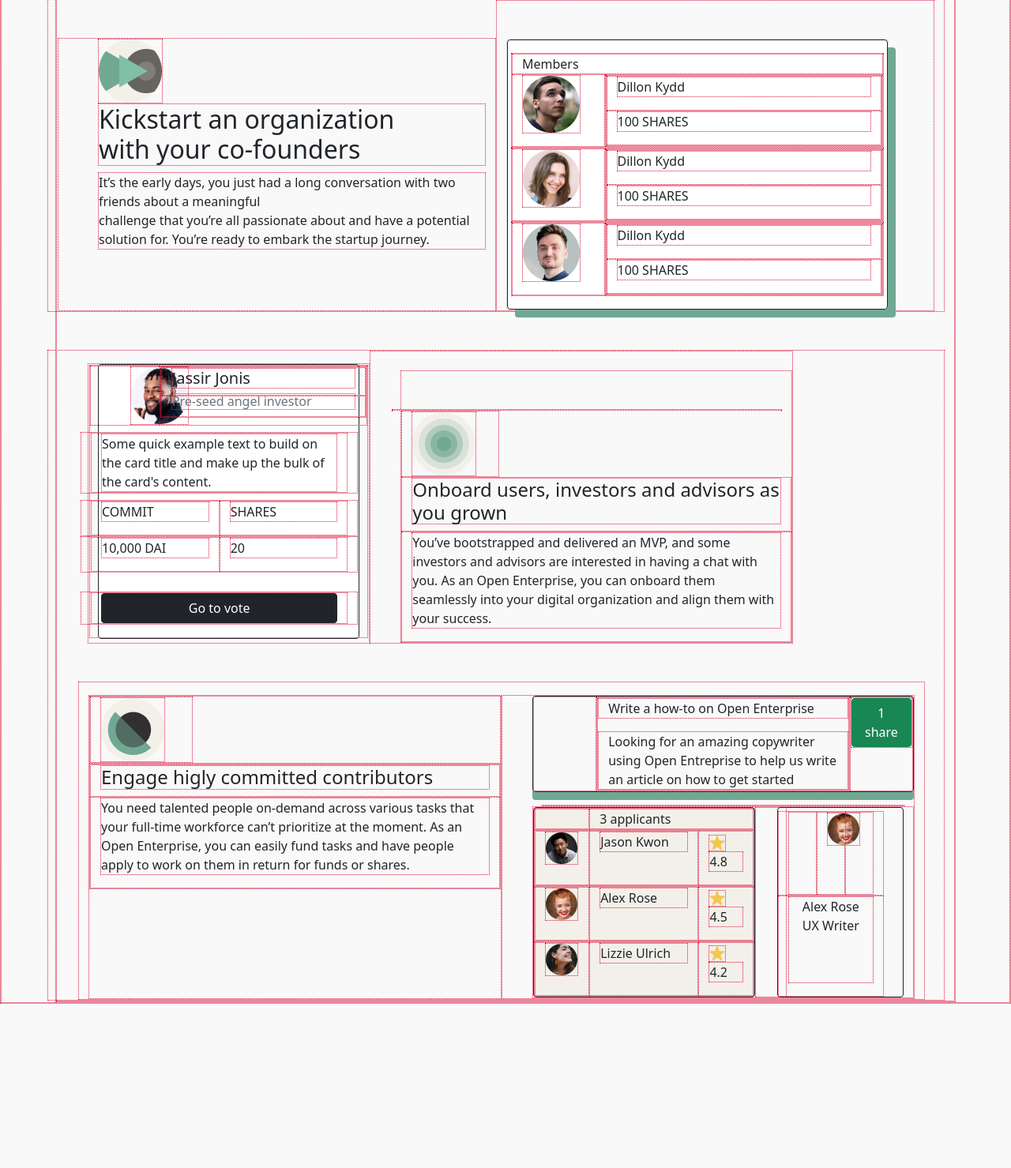
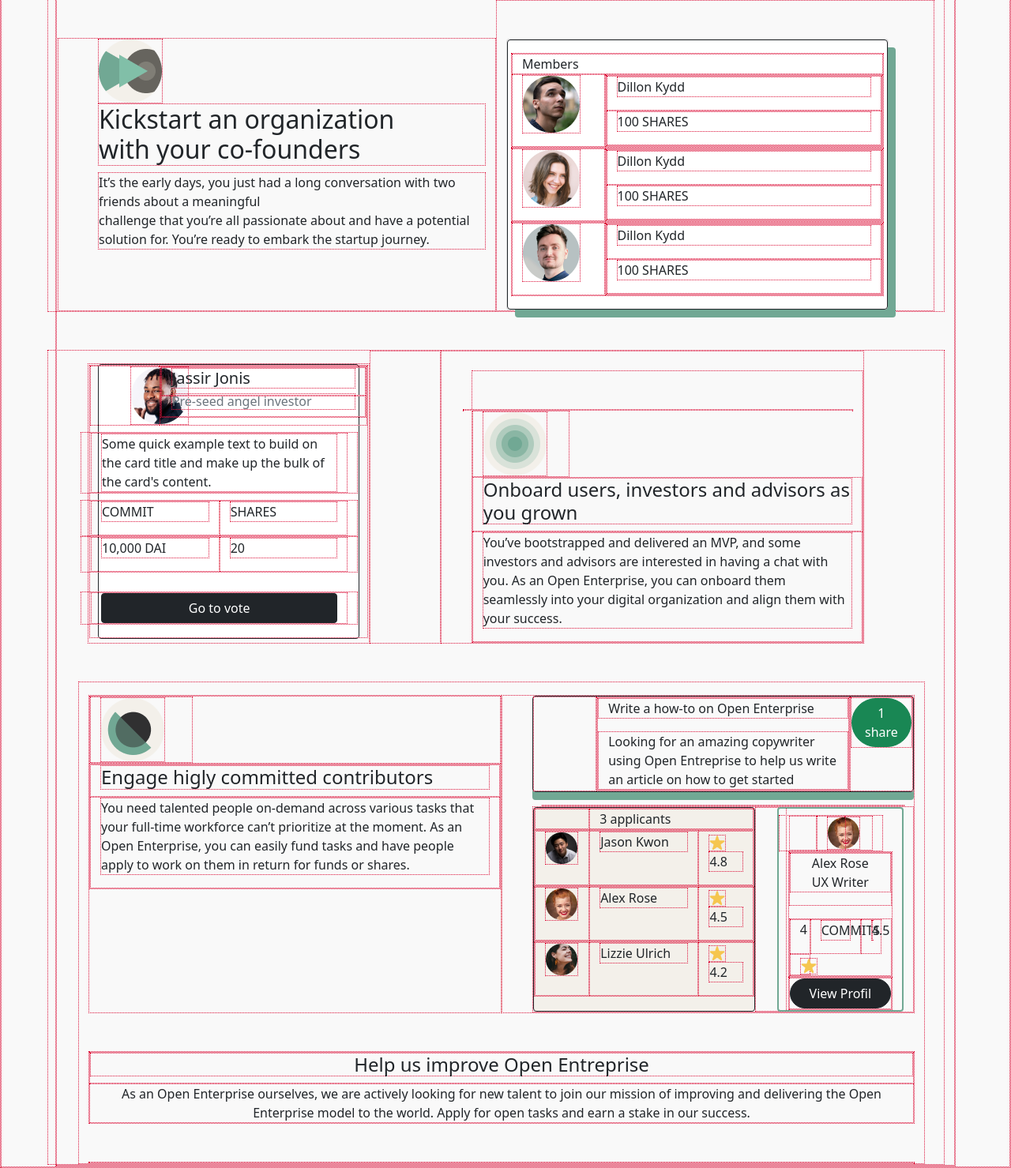
Before and after one commit to WilliamsChazal/Open-Entreprise, a PHP site: page / in a window 1280 px wide. Shown: the part 1249-2728 px from the top of the page at 79% size. Before the commit the page ends 2520 px from the top, so only its background shows below. Run offline with PHP 8.4, Linux system fonts and the light colour scheme.

Commit message:
Modification 30 mars 2021 il reste à faire le bas de la page

```diff
--- a/index.php
+++ b/index.php
@@ -178,7 +178,8 @@
 
   <!-- début § Onboard users -->
 </div>
-  <div class="col-sm-12 col-md-6 padding-left">
+<div class="col-1"></div>
+  <div class="col-sm-12 col-md-6 margin-left padding-left">
     <div class="row mt-4">
     <div class="row mt-5"></div>
       <div class="col-3">
@@ -192,10 +193,10 @@
       </div>
 </div>
 
- <!-- fin § Onboard users -->
+  <!-- fin § Onboard users -->
 
 
-<!-- début § Onboard engage -->
+  <!-- début § Onboard engage -->
 
  <div class="row mt-5">
       <div class="col-sm-12 col-md-6 mt-3">
@@ -209,8 +210,11 @@
               <div class="col-12"><p>You need talented people on-demand across various tasks that your full-time workforce can’t prioritize at the moment. As an Open Enterprise, you can easily fund tasks and have people apply to work on them in return for funds or shares.</p></div>
            </div>
       </div>
-  <!-- ENcardé Write -->
-      <div class="col-sm-12 col-md-6 mt-3 padding-left margin-right">
+
+  <!-- ENcardé  -->
+
+      <!-- ENcardé Write -->
+        <div class="col-sm-12 col-md-6 mt-3 padding-left margin-right">
             <div class="row border-dark border rounded box-shadow-bottom">
               <div class="col-2"></div>
                   <div class="col-8">
@@ -220,7 +224,7 @@
                         </div>
                     <!-- Bouton 1 share -->
                     <div class="col-2">
-                      <div class="row"><button type="button" class="btn btn-success">1 share</button></div>
+                      <div class="row"><button type="button" class="btn btn-success rounded-pill">1 share</button></div>
                       </div>
                 </div>
 
@@ -249,19 +253,41 @@
 
                         </div>
                     <div class="col-1"></div>
-
-                    <div class="col-4 row border-dark border rounded">
-                            <div class="row mt-1">
+            <!-- Card Alex Rose -->
+                    <div class="col-4 sm-12 md-6 row border-card-green rounded">
+                            <div class="row mt-2">
                                     <div class="col-4"></div>
                                     <div class="col-4"><img src="alex.png"></div>
                                     <div class="col-4"></div>
                             </div>
-                          <div class="row"><p class="text-center">Alex Rose <br> UX Writer</p></div>
 
+                        <div class="col-12 ">
+                             <div class="row"><p class="text-center">Alex Rose <br> UX Writer</p></div>
+                                <div class="row mt-3">
+                                    <div class="col-1 ml-1">4</div>
+                                    <div class="col-6"><p class="text-left">COMMITS</p></div>
+                                    <div class="col-2"><p>4.5</p></div>
+                                    <div class="col-2"><img src="star.png"></div>
+                                </div>
+                        </div>
+                        <div class="col-12 align-content-center">
+                          <div class="row"><button type="button" class="btn btn-dark rounded-pill">View Profil</button></div>
+                        </div>
                     </div>
+           </div>
+        <!-- ENcardé  -->
+ </div>
 
+      <!-- Dernier § -->
 
-                  </div>
+      <div class="col-12 md-12 sm-6 mt-5">
+            <div class="row text-center"><h4>Help us improve Open Entreprise</div>
+                <div class="row text-center">As an Open Enterprise ourselves, we are actively looking for new talent to join our mission of improving and delivering the Open Enterprise model to the world. Apply for open tasks and earn a stake in our success. </div>
+      </div>
+    <!-- fin Dernier § -->
+
+<!-- Card bas de page -->
+    <div class="col-12 md-12 sm-6 mt-5"></div>
 
 
 
@@ -274,7 +300,7 @@
 
 
 
-    </div>
+
 
 
 
--- a/style.css
+++ b/style.css
@@ -66,8 +66,7 @@
 }
 
 .cards-size{
-    width: 427px;
-    height: 340px;
+   width: 100%;
 }
 
 .icons{
@@ -96,3 +95,8 @@
     box-shadow:0px 10px 0px #71A894;
     border-radius: 10px / 10px;
 }
+
+.border-card-green{
+    border: 2px solid #71A894;
+
+}
```
